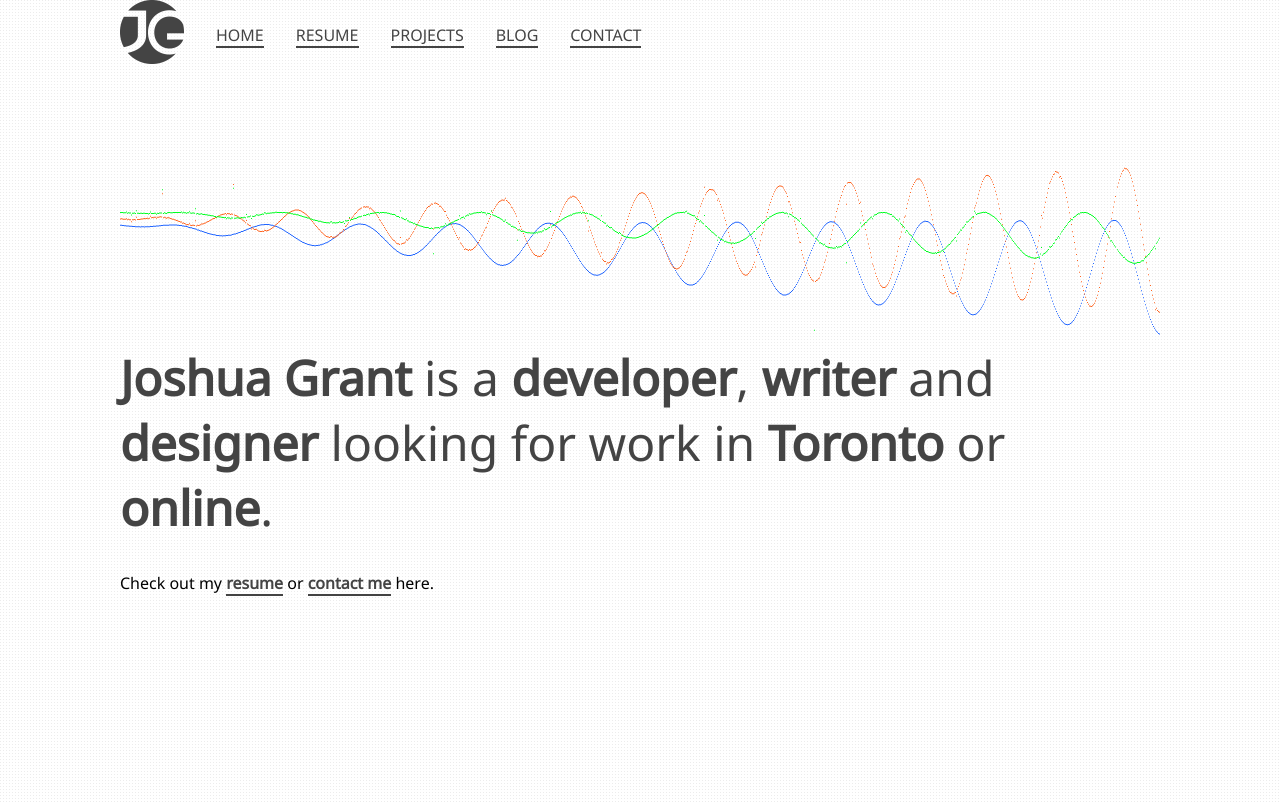
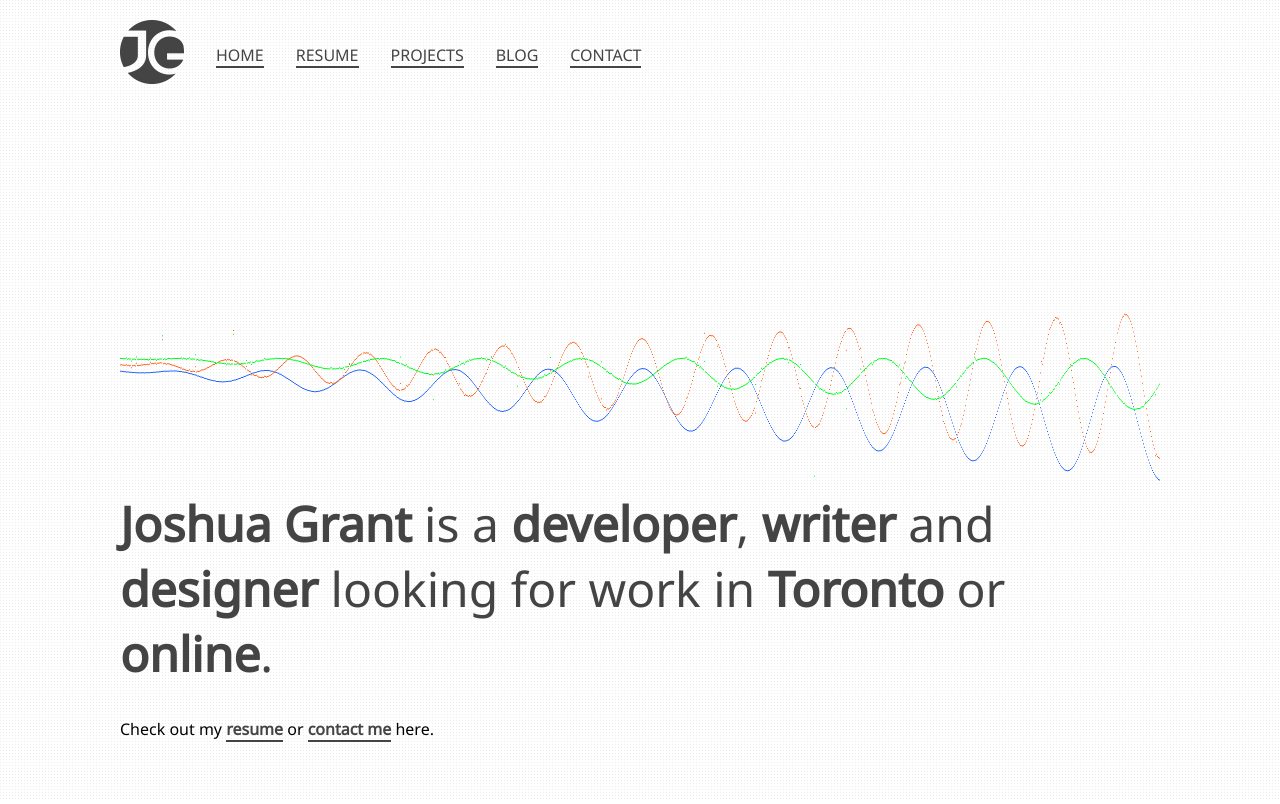
Before and after one commit to joshuacassidygrant/jdw, a React (Create React App) app in the folder client/: page / in a window 1280 px wide. Built offline with nearby package versions, Linux system fonts and the light colour scheme.

Commit message:
local copy fix

```diff
--- a/client/src/App.tsx
+++ b/client/src/App.tsx
@@ -16,8 +16,8 @@ import ComingSoon from './pages/coming';
 
 const App = () => (
   <Router>
+        <Shell>
           <Nav/>
-        <Shell>
           <div className="content">
             <Switch>
               <Route path="/resume">
```
Lines whose indentation alone changed are shown as unchanged.
